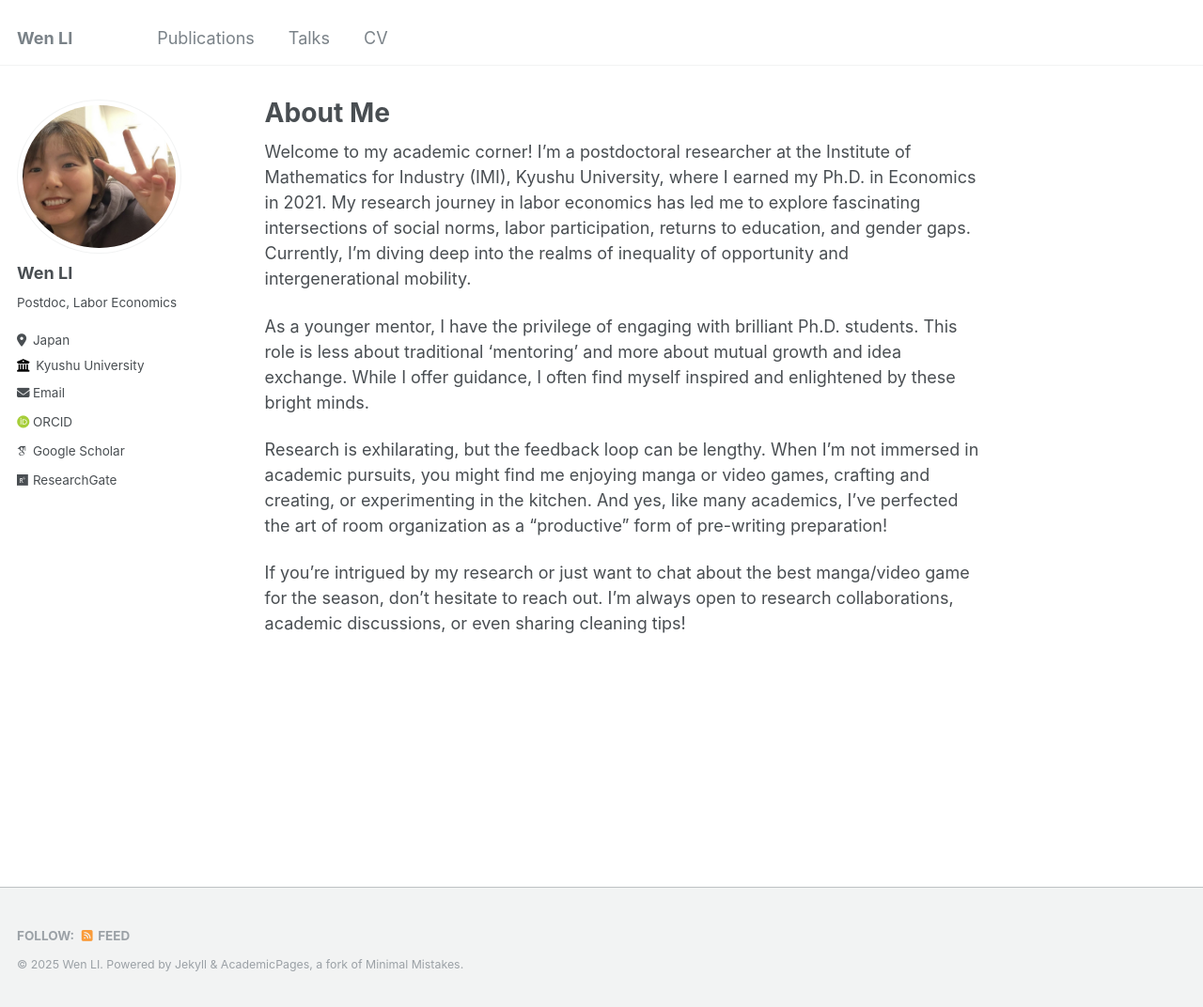
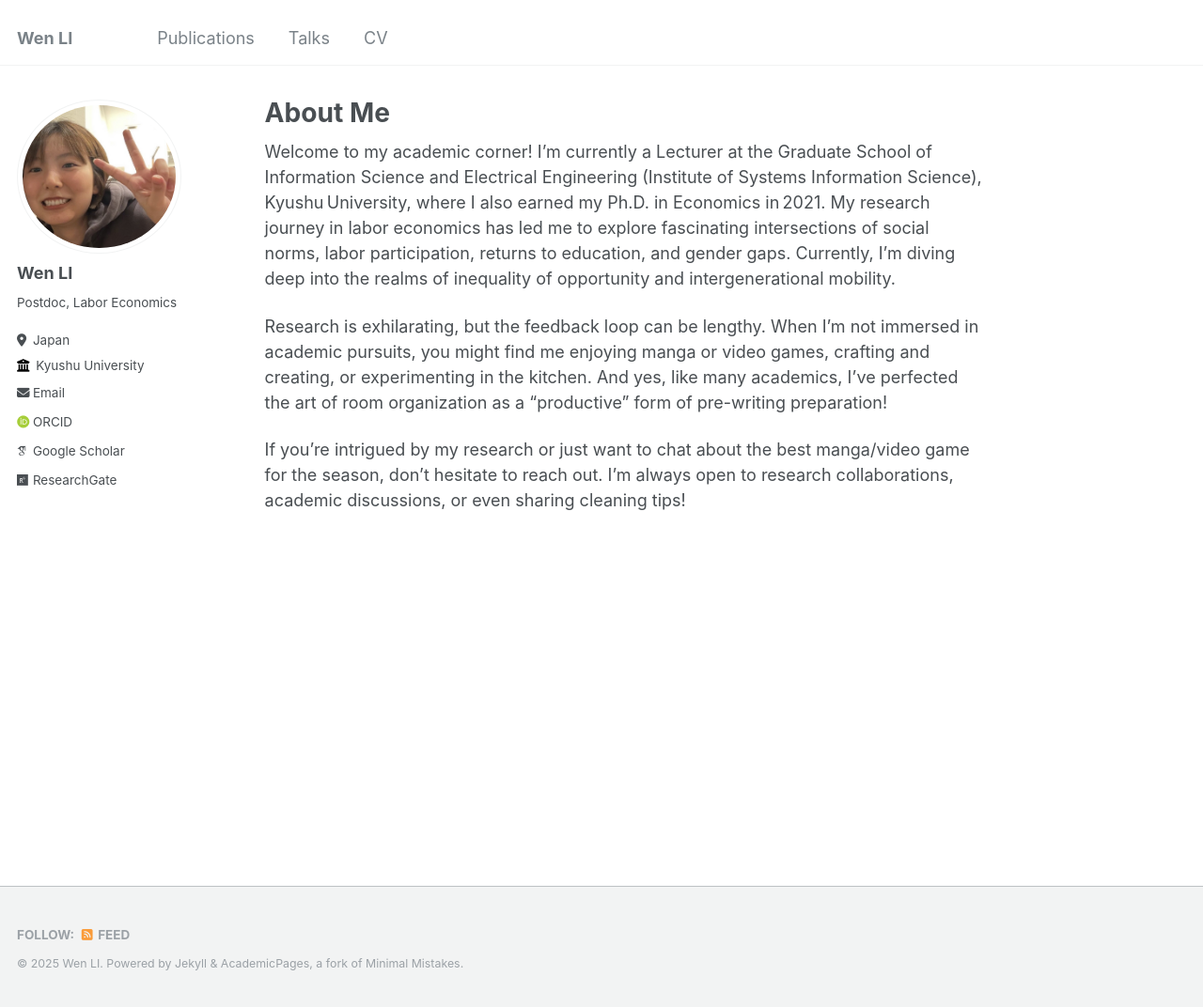
Before and after one commit to wenli-econ/wenli-econ.github.io, a Jekyll site: the page built from _pages/about.md, in a window 1280 px wide and 1072 px high. Shown: the whole window at 94% size. Built offline with Jekyll 4.4.1, drawn with Linux system fonts in a browser that asks for light colours; some web fonts are replaced.

Commit message:
Update about.md

```diff
--- a/_pages/about.md
+++ b/_pages/about.md
@@ -6,9 +6,7 @@ redirect_from:
   - /about/
 ---
 
-Welcome to my academic corner! I'm a postdoctoral researcher at the Institute of Mathematics for Industry (IMI), Kyushu University, where I earned my Ph.D. in Economics in 2021. My research journey in labor economics has led me to explore fascinating intersections of social norms, labor participation, returns to education, and gender gaps. Currently, I'm diving deep into the realms of inequality of opportunity and intergenerational mobility.
-
-As a younger mentor, I have the privilege of engaging with brilliant Ph.D. students. This role is less about traditional 'mentoring' and more about mutual growth and idea exchange. While I offer guidance, I often find myself inspired and enlightened by these bright minds.
+Welcome to my academic corner!  I’m currently a Lecturer at the Graduate School of Information Science and Electrical Engineering (Institute of Systems Information Science), Kyushu University, where I also earned my Ph.D. in Economics in 2021. My research journey in labor economics has led me to explore fascinating intersections of social norms, labor participation, returns to education, and gender gaps. Currently, I'm diving deep into the realms of inequality of opportunity and intergenerational mobility.
 
 Research is exhilarating, but the feedback loop can be lengthy. When I'm not immersed in academic pursuits, you might find me enjoying manga or video games, crafting and creating, or experimenting in the kitchen. And yes, like many academics, I've perfected the art of room organization as a "productive" form of pre-writing preparation!
 
```
